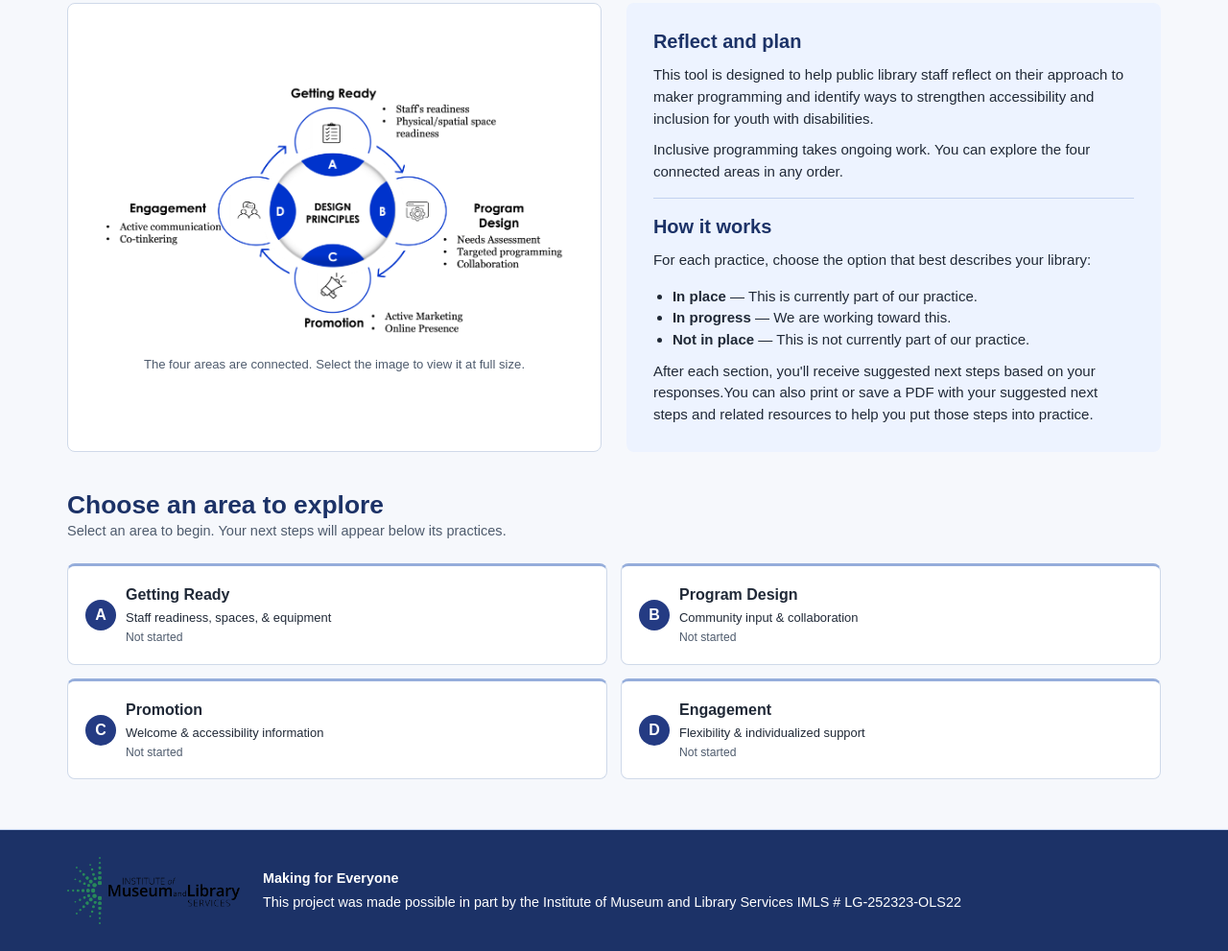
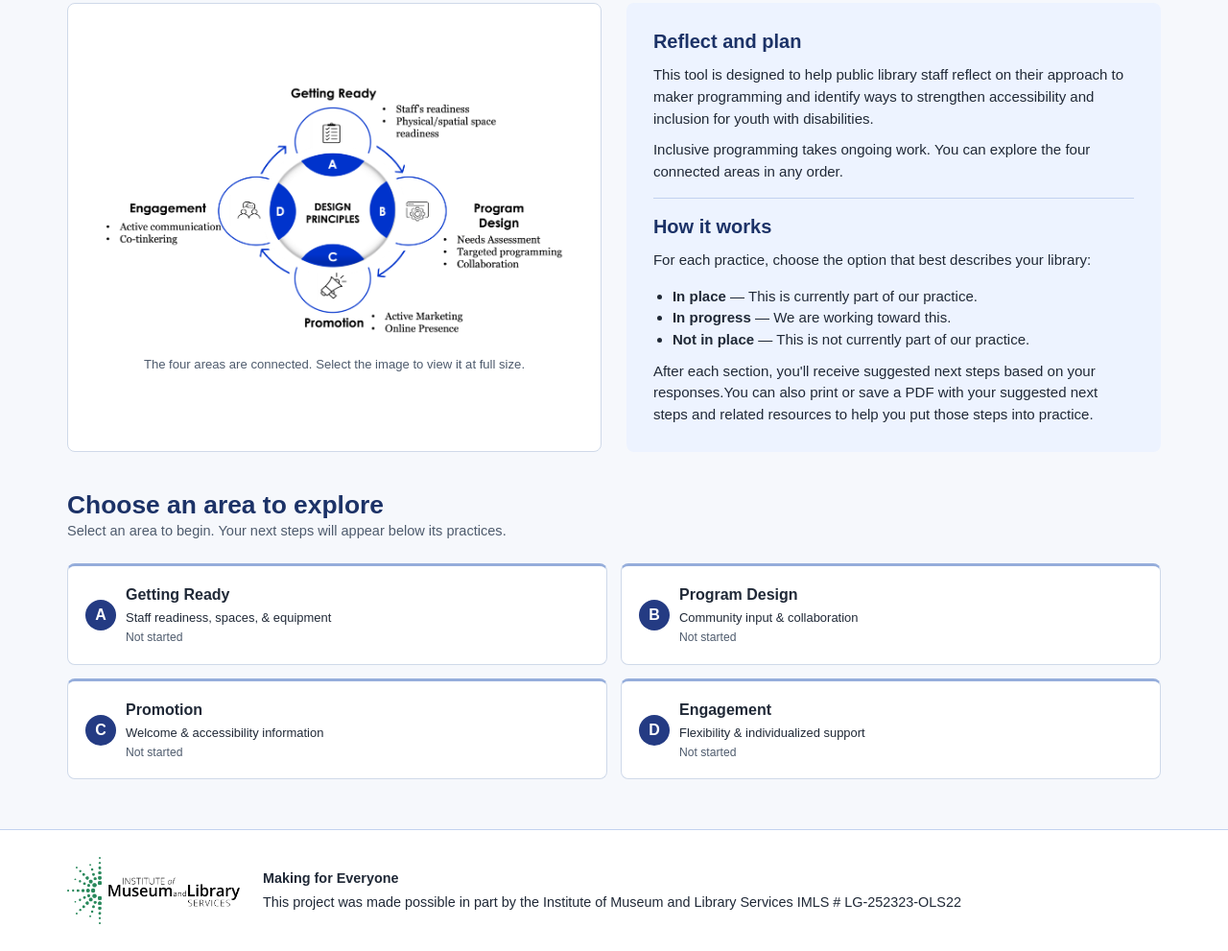
Before and after one commit to ouslisjung/Making-For-Everyone-Tool, a plain HTML site: page index.html in a window 1280 px wide. Shown: the part 242-1233 px from the top of the page at 96% size. Drawn offline with Linux system fonts and the light colour scheme.

Commit message:
Update site footer styles for background and color

```diff
--- a/style.css
+++ b/style.css
@@ -539,8 +539,8 @@ h4 {
 .site-footer {
   padding: 28px 0;
   border-top: 1px solid #c2d2ef;
-  background: #1c3267;
-  color: #fff;
+  background: #fff;
+  color: #202937;
   font-size: .9rem;
 }
 
```
